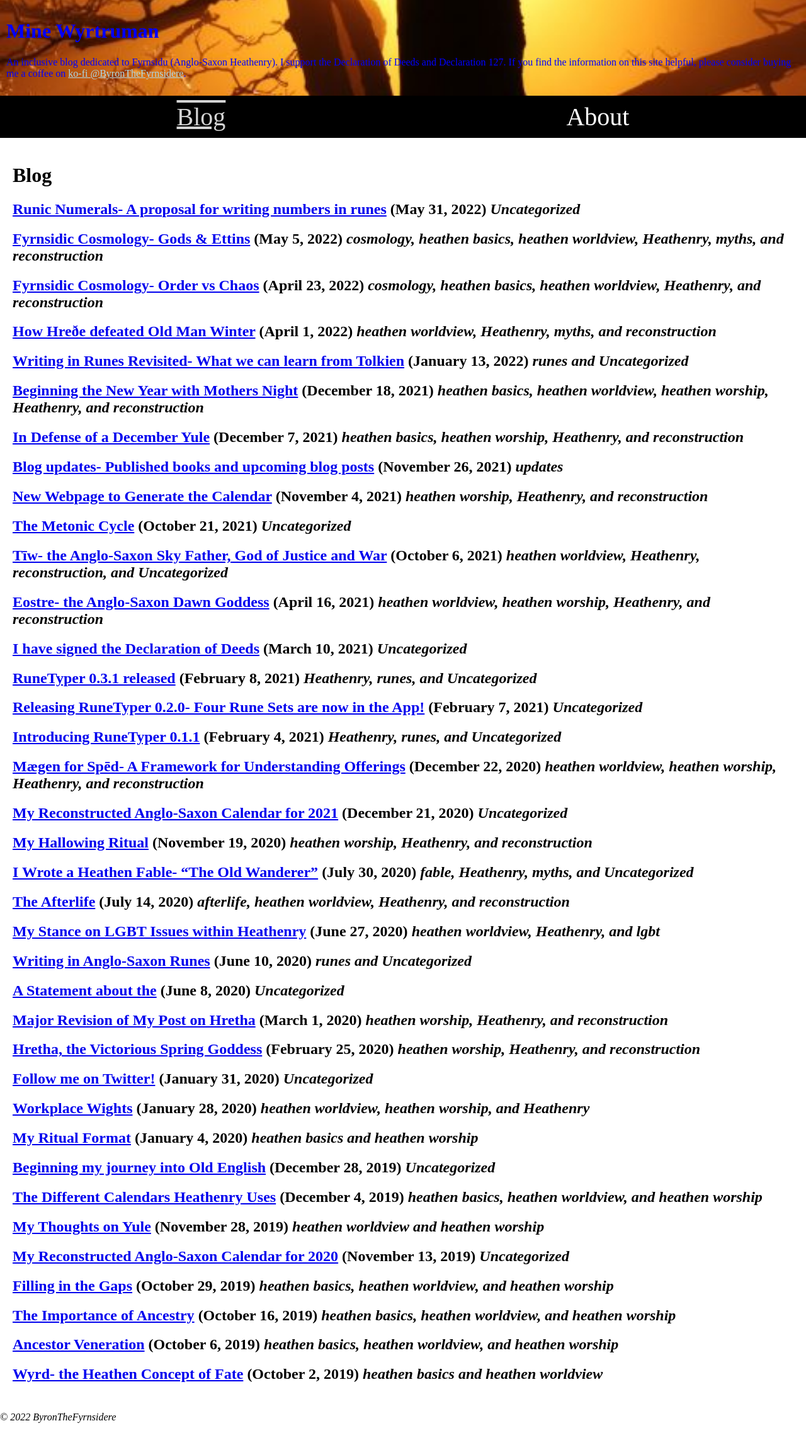
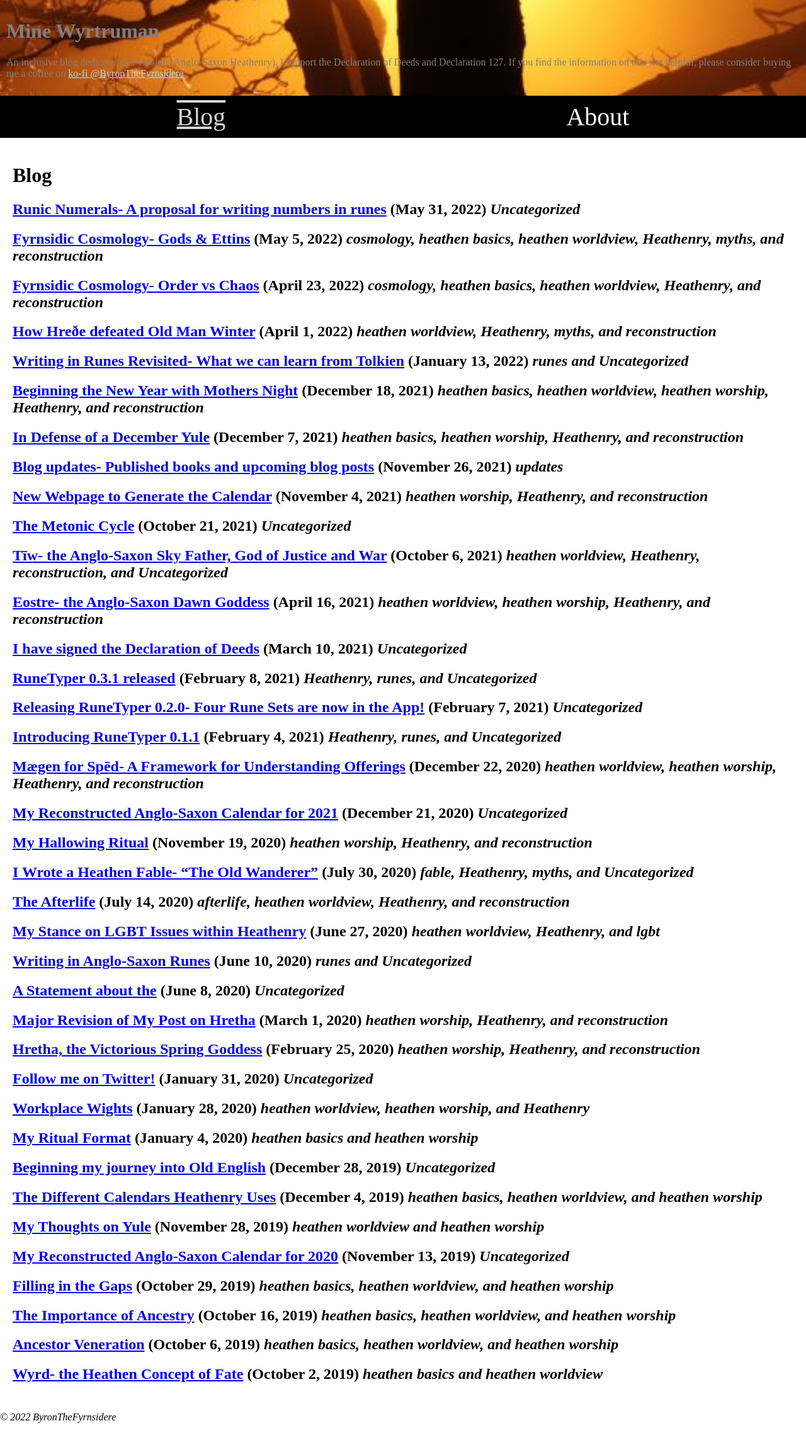
Before and after one commit to byronpendason/byronpendason.github.io, a Jekyll site: the page built from index.md, in a window 1280 px wide. Shown: the whole page at 63% size. Built offline with Jekyll 4.4.1, drawn with Linux system fonts in a browser that asks for light colours; our own code applies the rules of GitHub Pages for plain Markdown files; comment, search, counter and statistics services are not loaded.

Commit message:
Update default.html

```diff
--- a/_layouts/default.html
+++ b/_layouts/default.html
@@ -16,7 +16,7 @@
         margin: 0px;
         padding: 10px;
         background-color: black;
-        color: blue;
+        color: gray;
       }
       #header img {
         float: left;
```
